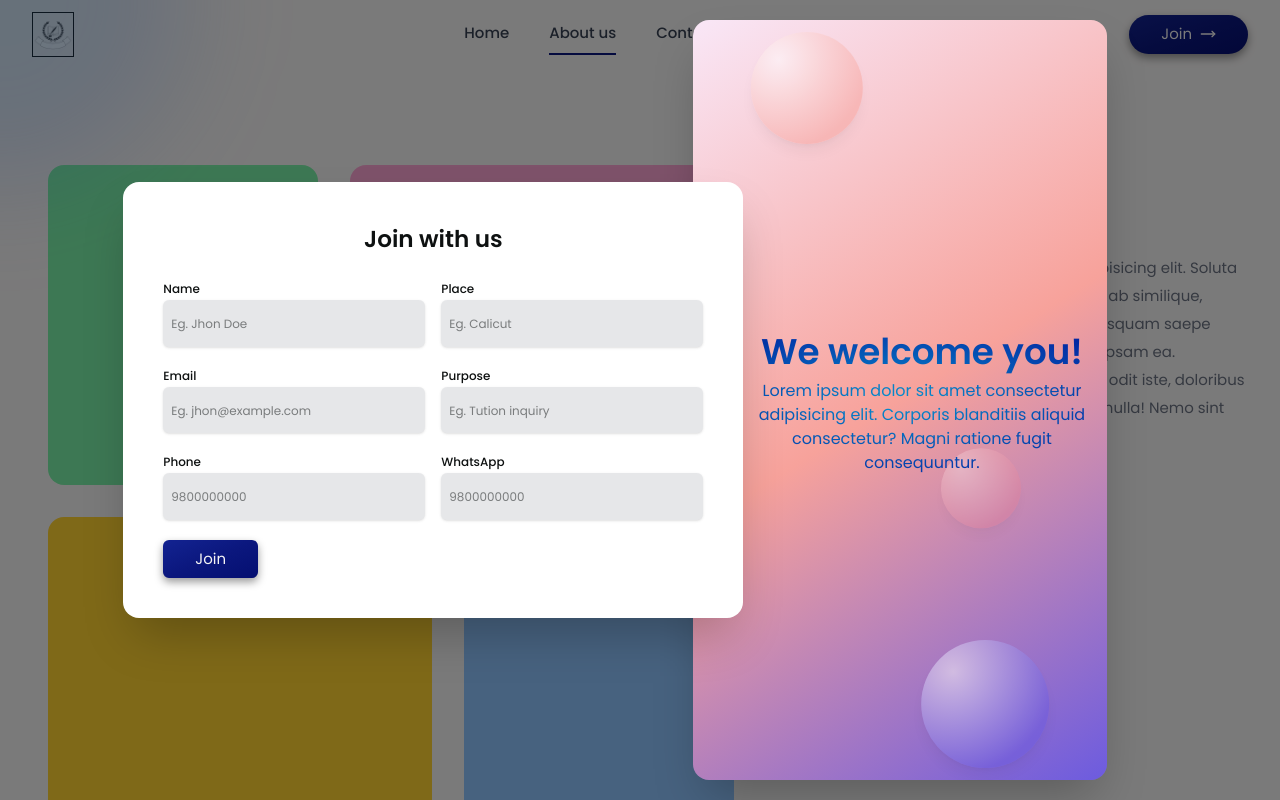
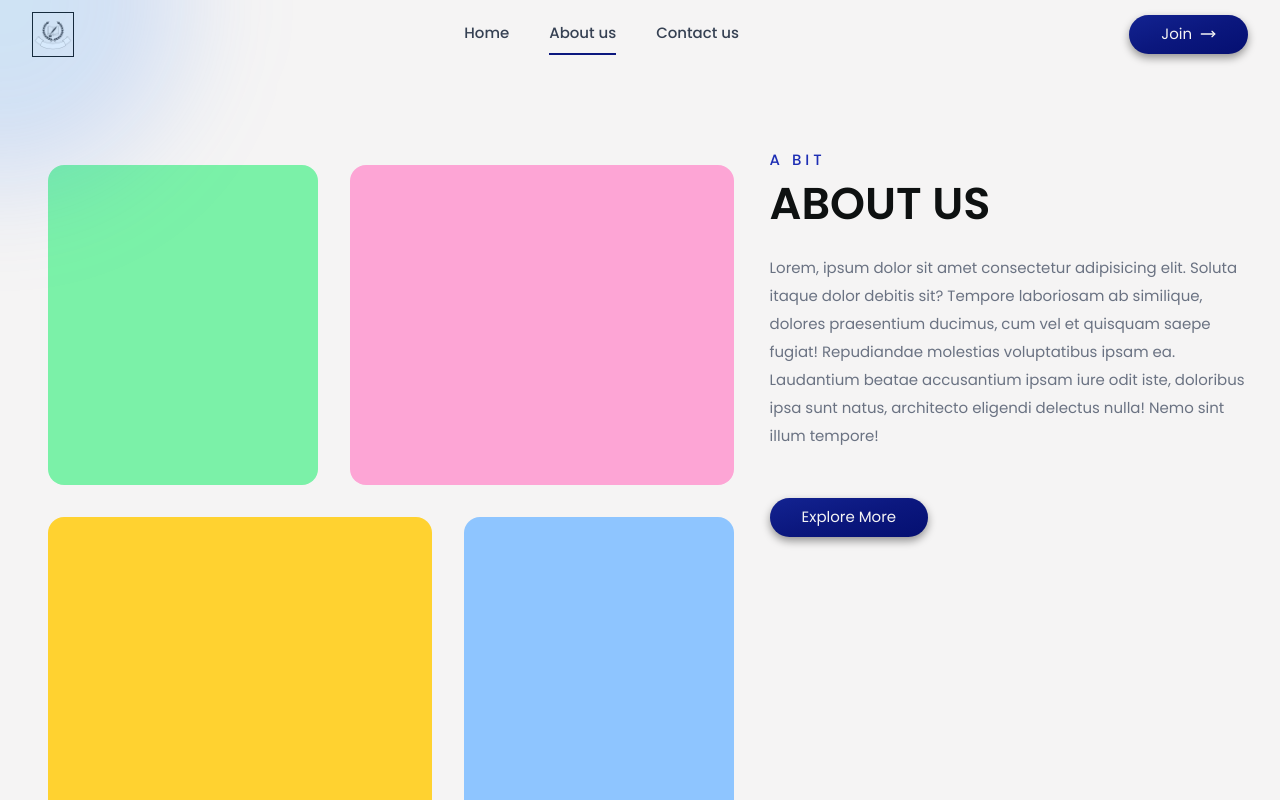
Before and after one commit to ashifashi2681/edu, a Next.js app: page /about-us in a window 1280 px wide. Shown: the top 800 px of the page. Built offline with nearby package versions, Linux system fonts and the light colour scheme.

Commit message:
join modal

```diff
--- a/src/app/layout.js
+++ b/src/app/layout.js
@@ -35,7 +35,7 @@ export default function RootLayout({ children }) {
 		<html lang="en">
 			<body
 				className={` ${poppins.variable} ${patric.variable} font-poppins antialiased`}>
-				<SplashScreen></SplashScreen>
+				{/* <SplashScreen></SplashScreen> */}
 				<main className="min-h-screen bg-[#566e6e ">
 					<Navbar />
 					<MouseGradient/>
--- a/src/components/common/Navbar.jsx
+++ b/src/components/common/Navbar.jsx
@@ -1,4 +1,5 @@
-import React from "react";
+'use client'
+import React, { useState } from "react";
 import CustomButton from "../ui/CustomButton";
 import { navData } from "@/lib/navigation";
 import NavItem from "../ui/NavItem";
@@ -6,9 +7,14 @@ import { MoveRight } from "lucide-react";
 import Image from "next/image";
 import Link from "next/link";
 import MenuButton from "../ui/MenuButton";
-import RegisterFoamModal from "../foams/RegisterFoamModal";
+import RegisterFormModal from "../foams/RegisterFormModal";
 
 function Navbar() {
+	const [isModalOpen, setIsModalOpen] = useState(false)
+
+	const handleModal = () => {
+		setIsModalOpen(true)
+	}
 	return (
 		<header className="container py-3 flex items-center justify-between">
 			<MenuButton data={navData} />
@@ -30,10 +36,12 @@ function Navbar() {
 					<NavItem data={navData} />
 				</ul>
 			</nav>
-			<CustomButton className={"flex items-center gap-2"}>
+			<CustomButton
+				onClick={handleModal}
+				className={"flex items-center gap-2"}>
 				Join <MoveRight className="sm:hidden" size={16} />
 			</CustomButton>
-			<RegisterFoamModal />
+			<RegisterFormModal isModalOpen={isModalOpen} setIsModalOpen={setIsModalOpen} />
 		</header>
 	);
 }
--- a/src/components/foams/RegisterFoamModal.jsx
+++ b/src/components/foams/RegisterFormModal.jsx
@@ -1,25 +1,40 @@
+"use client";
 import React from "react";
-import * as motion from 'motion/react-client'
+import * as motion from "motion/react-client";
 import CustomInput from "../ui/CustomInput";
 import CustomButton from "../ui/CustomButton";
+import { X } from "lucide-react";
 
-function RegisterFoamModal() {
+function RegisterFormModal({ isModalOpen, setIsModalOpen }) {
 	return (
 		<>
-			<div className="fixed inset-0 bg-black opacity-50 z-10"></div>
-			<div className="fixed z-20 top-1/2 left-1/2 transform -translate-x-1/2 -translate-y-1/2  p-5 flex sm:flex-col items-center justify-center w-full h-full">
-
-
-
+			<motion.div
+				initial={{ opacity: 0 }}
+				animate={{ opacity: 0.5 }}
+				exit={{ opacity: 0 }}
+				className={`fixed inset-0 bg-black z-10 ${
+					isModalOpen ? "block" : "hidden"
+				}`}></motion.div>
+			<div
+				className={`fixed z-20 top-1/2 left-1/2 transform -translate-x-1/2 -translate-y-1/2  p-5  sm:flex-col items-center justify-center w-full h-full ${
+					isModalOpen ? "flex" : "hidden"
+				}`}>
+				{/* form div */}
 				<motion.div
 					initial={{ opacity: 0, translateX: -20 }}
 					transition={{ duration: 0.5 }}
-					animate={{ opacity: 1, translateX: 0 }}
-					className="bg-white w-3/6 lg:w-4/6 md:w-5/6 sm:w-full h-fit shadow-2xl rounded-2xl sm:rounded-md z-10 p-10 md:p-7 sm:p-3">
+					whileInView={{ opacity: 1, translateX: 0 }}
+
+					className="relative bg-white w-3/6 lg:w-4/6 md:w-5/6 sm:w-full h-fit shadow-2xl rounded-2xl sm:rounded-md z-10 p-10 md:p-7 sm:px-3 sm:py-6 sm:overflow-y-scroll">
+					<button
+						onClick={() => setIsModalOpen(false)}
+						className="absolute top-3 right-3 bg-blue-100 text-bl-300 p-2 rounded-full">
+						<X size={16} />
+					</button>
 					<h2 className="text-md font-[600] text-center mb-5">
 						Join with us
 					</h2>
-					<div className="grid grid-cols-2 gap-4 sm:grid-cols-1">
+					<div className="grid grid-cols-2 gap-4 sm:gap-3 sm:grid-cols-1">
 						<CustomInput
 							label={"Name"}
 							placeHolder={"Eg. Jhon Doe"}
@@ -56,12 +71,11 @@ function RegisterFoamModal() {
 					</CustomButton>
 				</motion.div>
 
-
-
+				{/* abstract div */}
 				<motion.div
 					initial={{ opacity: 0, translateX: 20 }}
 					transition={{ duration: 0.5 }}
-					animate={{ opacity: 1, translateX: -50 }}
+					whileInView={{ opacity: 1, translateX: -50 }}
 					className="relative w-2/6 lg:w-3/6 md:absolute h-full md:h-5/6 sm:hidden bg-linear-[148deg] from-[#F9E7F7] from-0% via-[#F7A29B] via-50% to-[#6C5BDF] to-100% shadow-2xl rounded-2xl">
 					<motion.div
 						animate={{ x: 50, y: 0 }}
@@ -103,4 +117,4 @@ function RegisterFoamModal() {
 	);
 }
 
-export default RegisterFoamModal;
+export default RegisterFormModal;
--- a/src/components/ui/CustomButton.jsx
+++ b/src/components/ui/CustomButton.jsx
@@ -1,8 +1,10 @@
+'use client'
 import React from "react";
 
-function CustomButton({ children, className }) {
+function CustomButton({ children, className, onClick }) {
 	return (
 		<button
+		onClick={onClick}
 			className={`text-sm cursor-pointer font-[400] bg-bl-100 text-wh py-2 px-8 lg:px-7 md:px-6 sm:px-5 rounded-4xl ${className} bg-gradient-to-br from-bl-100 via-bl-200 to-bl-300
              shadow-[0_4px_8px_rgba(0,0,0,0.4)]
              hover:translate-y-[2px] hover:shadow-[0_2px_4px_rgba(0,0,0,0.5)]
```
